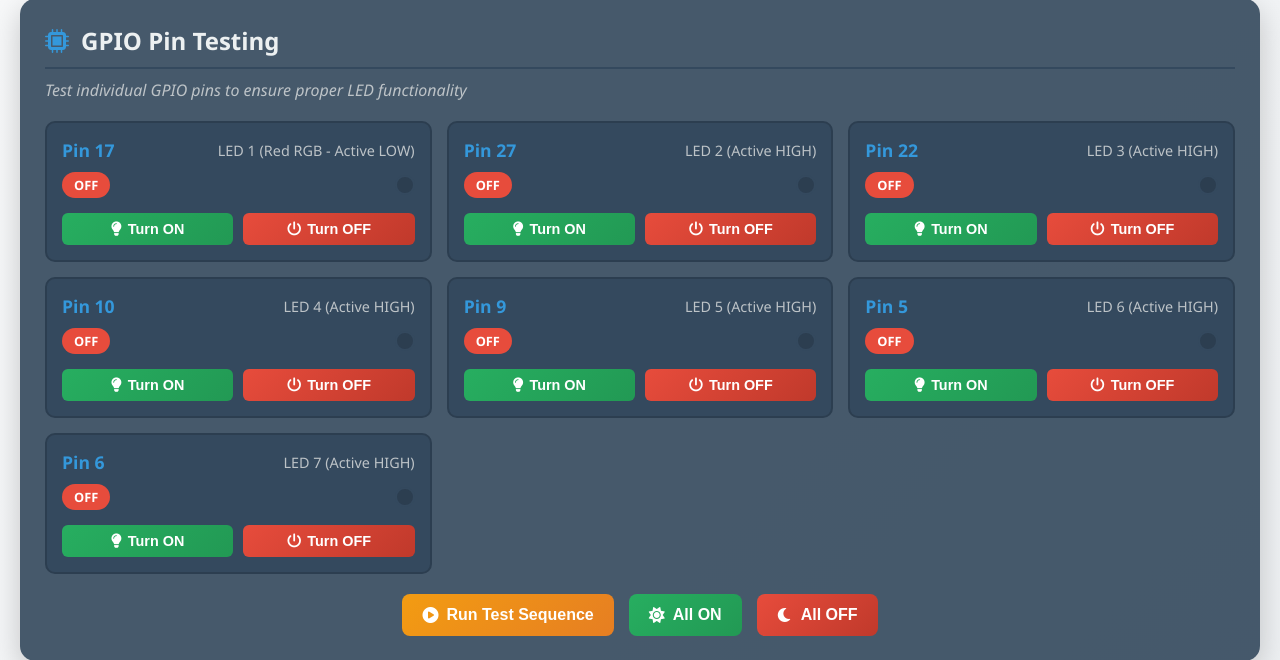
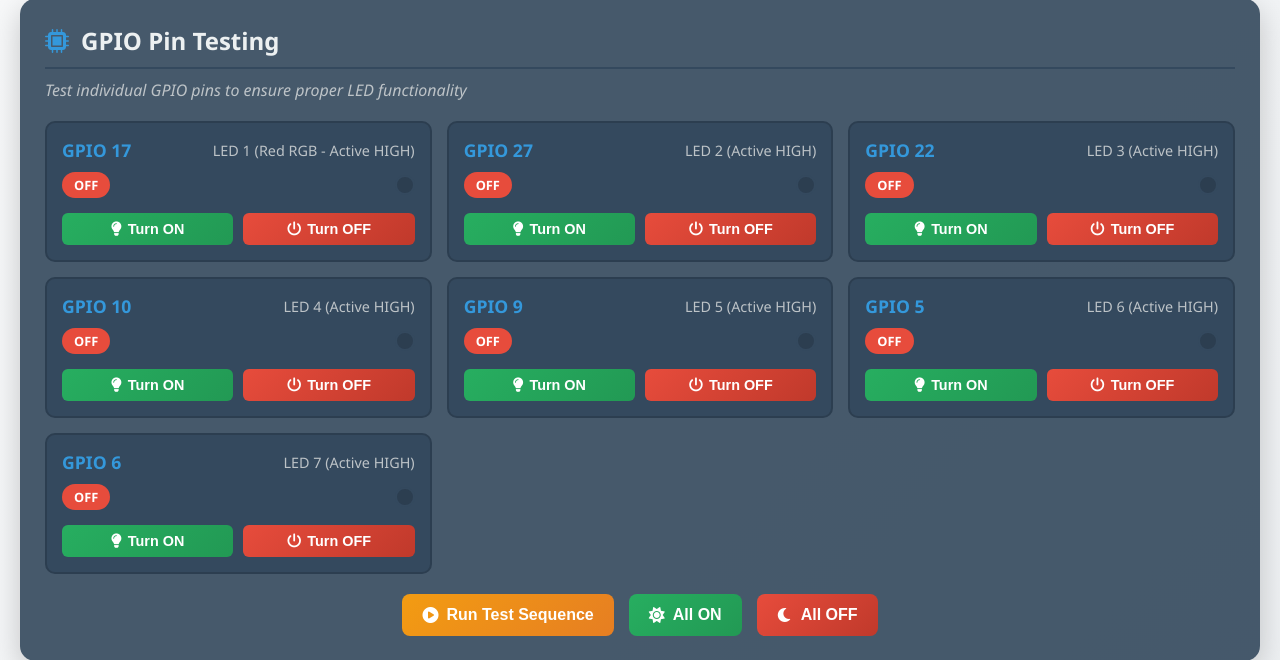
Before and after one commit to Whonceuponatime/kormarine-seanet, a Python web app: template templates/settings.html in a window 1280 px wide. Shown: the part 247-907 px from the top of the page. Run offline with Jinja, Linux system fonts and the light colour scheme; the template is opened without the code that fills it, so the values that code supplies are empty.

Commit message:
Changed GPIO 17 to active high and updated pin names in settings page - Changed R_ACTIVE_LOW from True to False in config.py - Updated PIN_R comment to reflect active-HIGH configuration - Updated all pin names in settings.html from 'Pin X' to 'GPIO X' - Updated GPIO 17 description from 'Active LOW' to 'Active HIGH' - This should fix the LED sequence issue where GPIO 22 was lighting up first

```diff
--- a/config.py
+++ b/config.py
@@ -6,7 +6,7 @@ Contains GPIO pin definitions and server settings
 """
 
 # ===================== GPIO CONFIG =====================
-PIN_R = 17   # RGB red (active-LOW)
+PIN_R = 17   # RGB red (active-HIGH)
 PIN_X = 27   # LED (active-HIGH)
 PIN_Y = 22   # LED (active-HIGH)
 PIN_A = 10   # LED (active-HIGH)
@@ -15,7 +15,7 @@ PIN_C = 5    # LED (active-HIGH)
 PIN_D = 6    # LED (active-HIGH)
 
 # Active low/high configuration for each pin
-R_ACTIVE_LOW = True
+R_ACTIVE_LOW = False
 X_ACTIVE_LOW = False
 Y_ACTIVE_LOW = False
 A_ACTIVE_LOW = False
--- a/templates/settings.html
+++ b/templates/settings.html
@@ -32,8 +32,8 @@
                     <div class="gpio-item" data-pin="17">
                         <div class="gpio-info">
                             <div class="pin-header">
-                                <span class="pin-number">Pin 17</span>
-                                <span class="pin-description">LED 1 (Red RGB - Active LOW)</span>
+                                <span class="pin-number">GPIO 17</span>
+                                <span class="pin-description">LED 1 (Red RGB - Active HIGH)</span>
                             </div>
                             <div class="pin-status">
                                 <div class="status-indicator" id="status-17">OFF</div>
@@ -53,7 +53,7 @@
                     <div class="gpio-item" data-pin="27">
                         <div class="gpio-info">
                             <div class="pin-header">
-                                <span class="pin-number">Pin 27</span>
+                                <span class="pin-number">GPIO 27</span>
                                 <span class="pin-description">LED 2 (Active HIGH)</span>
                             </div>
                             <div class="pin-status">
@@ -74,7 +74,7 @@
                     <div class="gpio-item" data-pin="22">
                         <div class="gpio-info">
                             <div class="pin-header">
-                                <span class="pin-number">Pin 22</span>
+                                <span class="pin-number">GPIO 22</span>
                                 <span class="pin-description">LED 3 (Active HIGH)</span>
                             </div>
                             <div class="pin-status">
@@ -95,7 +95,7 @@
                     <div class="gpio-item" data-pin="10">
                         <div class="gpio-info">
                             <div class="pin-header">
-                                <span class="pin-number">Pin 10</span>
+                                <span class="pin-number">GPIO 10</span>
                                 <span class="pin-description">LED 4 (Active HIGH)</span>
                             </div>
                             <div class="pin-status">
@@ -116,7 +116,7 @@
                     <div class="gpio-item" data-pin="9">
                         <div class="gpio-info">
                             <div class="pin-header">
-                                <span class="pin-number">Pin 9</span>
+                                <span class="pin-number">GPIO 9</span>
                                 <span class="pin-description">LED 5 (Active HIGH)</span>
                             </div>
                             <div class="pin-status">
@@ -137,7 +137,7 @@
                     <div class="gpio-item" data-pin="5">
                         <div class="gpio-info">
                             <div class="pin-header">
-                                <span class="pin-number">Pin 5</span>
+                                <span class="pin-number">GPIO 5</span>
                                 <span class="pin-description">LED 6 (Active HIGH)</span>
                             </div>
                             <div class="pin-status">
@@ -158,7 +158,7 @@
                     <div class="gpio-item" data-pin="6">
                         <div class="gpio-info">
                             <div class="pin-header">
-                                <span class="pin-number">Pin 6</span>
+                                <span class="pin-number">GPIO 6</span>
                                 <span class="pin-description">LED 7 (Active HIGH)</span>
                             </div>
                             <div class="pin-status">
```
